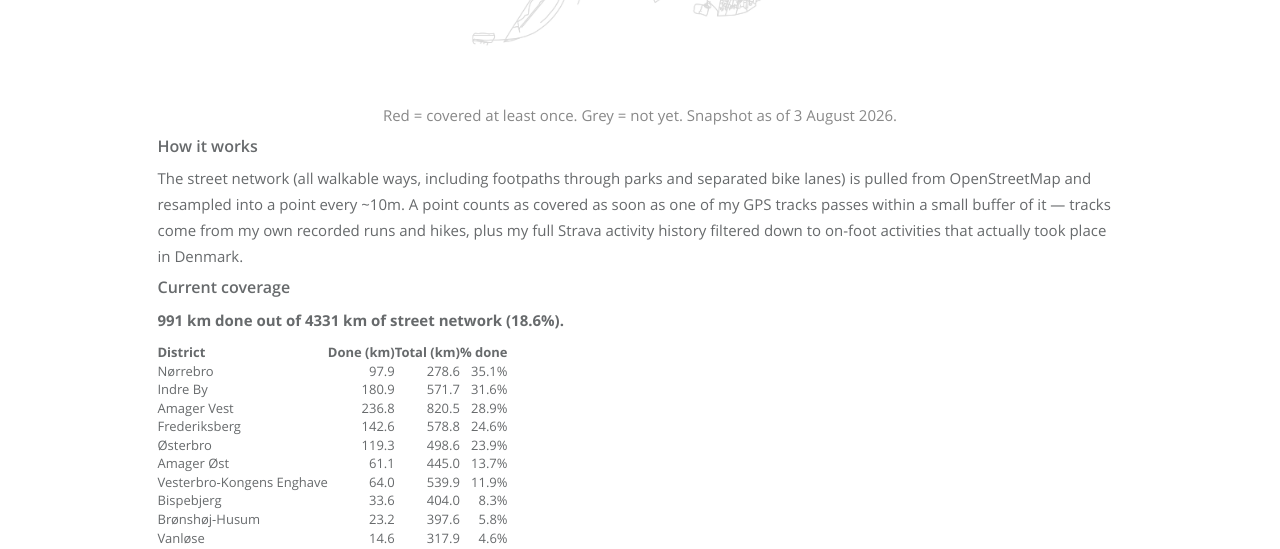
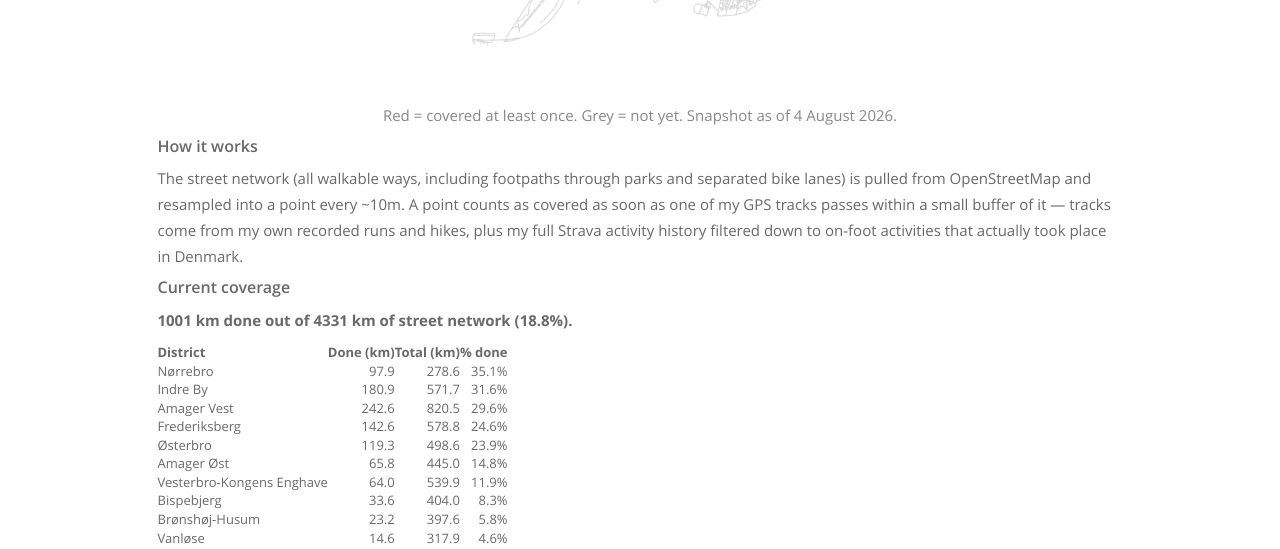
Before and after one commit to ClemAntarctica/ClemAntarctica.github.io, a Jekyll site: the page built from ES_CPH.md, in a window 1280 px wide and 900 px high, scrolled down 1397 px. Shown: the part 155-704 px from the top of the window. Built offline with Jekyll 4.4.1, drawn with Linux system fonts in a browser that asks for light colours; comment, search, counter and statistics services are not loaded.

Commit message:
Updated map and stats.

```diff
--- a/ES_CPH.md
+++ b/ES_CPH.md
@@ -14,7 +14,7 @@ Inspired by the "every street" mapping challenge, this project tracks exactly wh
 
 <img src="{{ "/static/assets/img/landing/es_cph_coverage.png" | prepend: site.baseurl }}" width="100%">
 
-<p class="text-center text-muted">Red = covered at least once. Grey = not yet. Snapshot as of 3 August 2026.</p>
+<p class="text-center text-muted">Red = covered at least once. Grey = not yet. Snapshot as of 4 August 2026.</p>
 
 ### How it works
 
@@ -22,16 +22,16 @@ The street network (all walkable ways, including footpaths through parks and sep
 
 ### Current coverage
 
-**991 km done out of 4331 km of street network (18.6%).**
+**1001 km done out of 4331 km of street network (18.8%).**
 
 | District | Done (km) | Total (km) | % done |
 |---|---:|---:|---:|
 | Nørrebro | 97.9 | 278.6 | 35.1% |
 | Indre By | 180.9 | 571.7 | 31.6% |
-| Amager Vest | 236.8 | 820.5 | 28.9% |
+| Amager Vest | 242.6 | 820.5 | 29.6% |
 | Frederiksberg | 142.6 | 578.8 | 24.6% |
 | Østerbro | 119.3 | 498.6 | 23.9% |
-| Amager Øst | 61.1 | 445.0 | 13.7% |
+| Amager Øst | 65.8 | 445.0 | 14.8% |
 | Vesterbro-Kongens Enghave | 64.0 | 539.9 | 11.9% |
 | Bispebjerg | 33.6 | 404.0 | 8.3% |
 | Brønshøj-Husum | 23.2 | 397.6 | 5.8% |
```
Also changed, not shown: static/assets/img/landing/es_cph_coverage.png.
